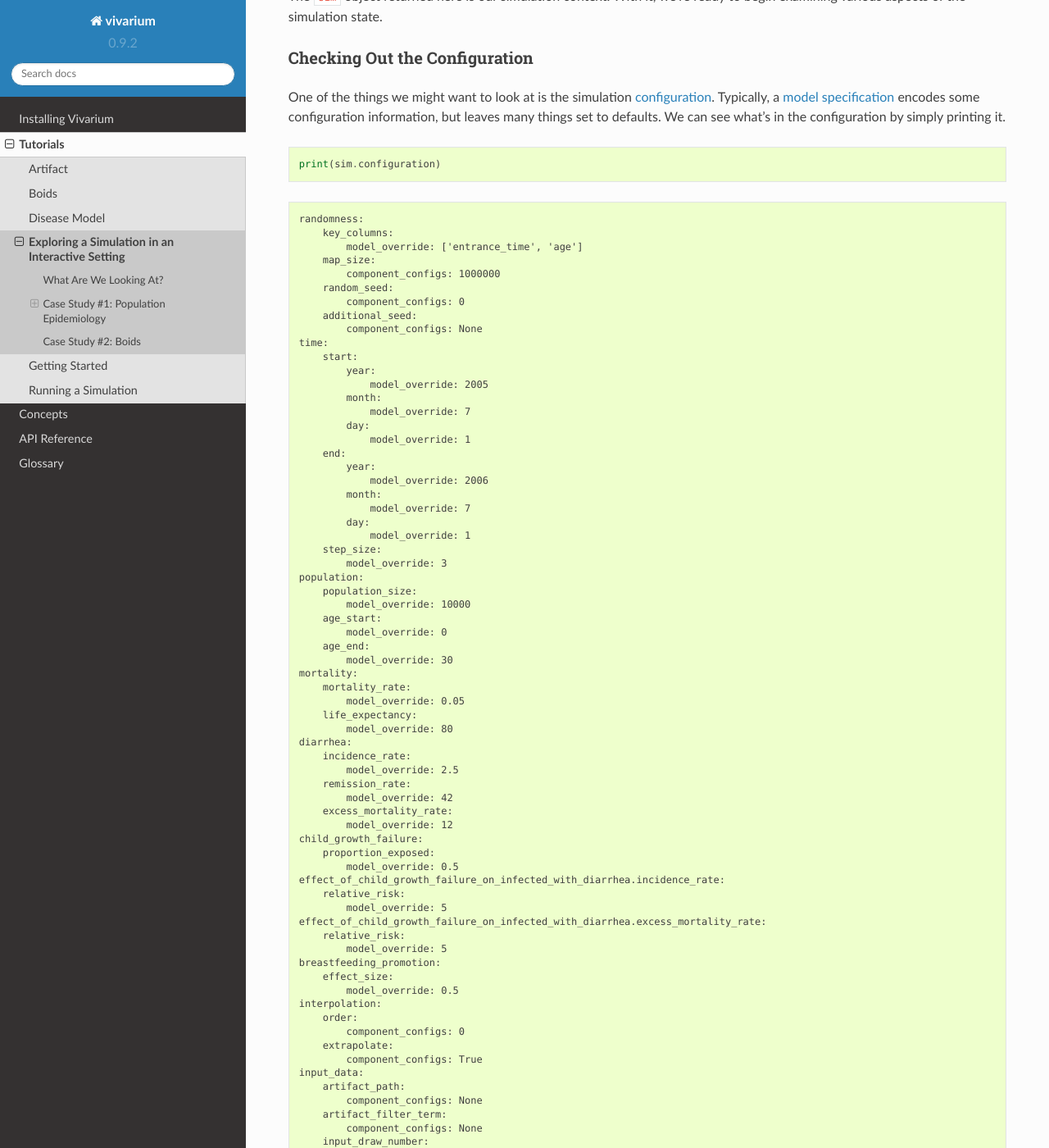
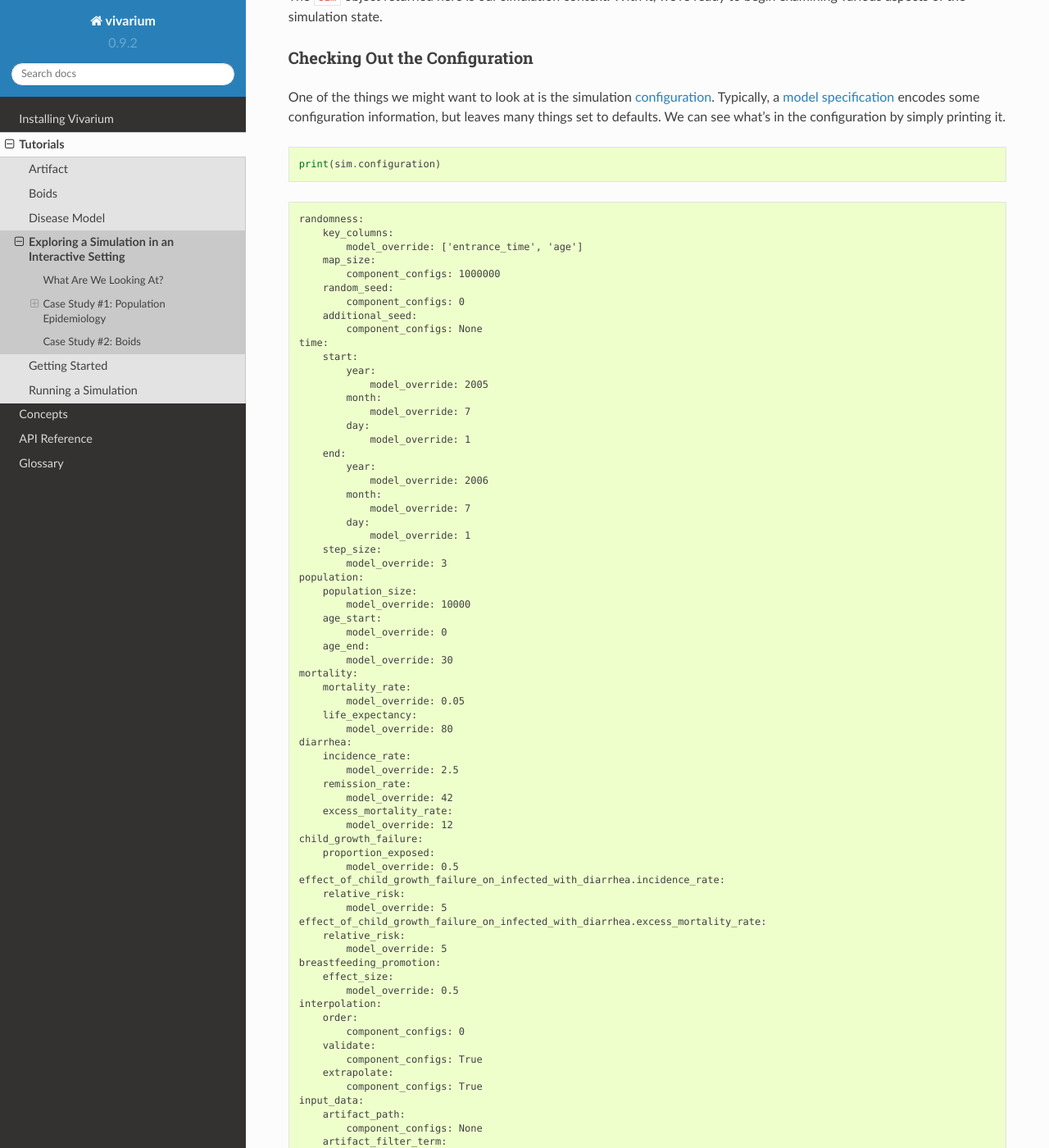
Before and after one commit to ihmeuw/vivarium, a Sphinx documentation site: the page built from docs/source/tutorials/exploration.rst, in a window 1280 px wide and 1400 px high, scrolled down 1376 px. Shown: the whole window at 82% size. Built offline with Sphinx 7.4.7 and the Read the Docs theme 2.0.0, drawn with Linux system fonts in a browser that asks for light colours; some of the changed text lies outside the part shown.

Commit message:
Update config in docs

```diff
--- a/docs/source/tutorials/exploration.rst
+++ b/docs/source/tutorials/exploration.rst
@@ -163,6 +163,8 @@ configuration by simply printing it.
    interpolation:
        order:
            component_configs: 0
+       validate:
+           component_configs: True
        extrapolate:
            component_configs: True
    input_data:
```
